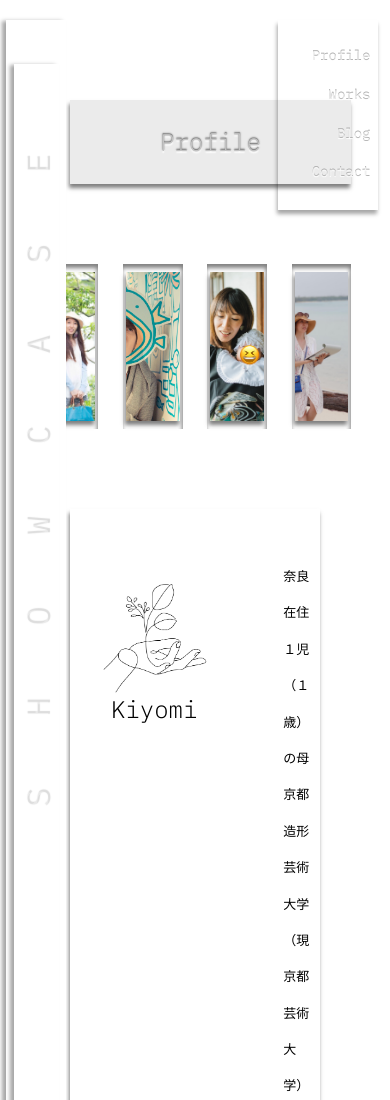
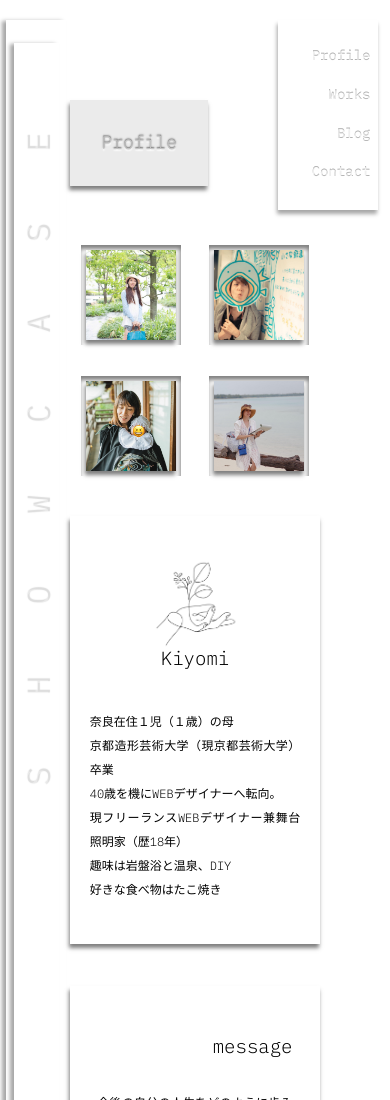
Before and after one commit to high5-stars/my-portfolio.github.io, a plain HTML site: page profile.html in a window 390 px wide. Shown: the top 1100 px of the page. Drawn offline with Linux system fonts and the light colour scheme; some packages are replaced by stand-ins of ours.

Commit message:
Add files via upload

```diff
--- a/css/style-profile.css
+++ b/css/style-profile.css
@@ -54,22 +54,22 @@ body{
 .home{
   display: flex;
   width: 100%;
-
-
+  position: relative;
 }
 aside{
   width: 10%;
   background-color: white;
+  z-index: 1;
 }
 .main {
   width: 80%;
-  background-color: white;
-
+  background-color: transparent;
+ z-index: 2;
  }
 nav{
   width:10% ;
   background-color:white;
-
+  z-index: 3;
  }
 
 /* 左側タイトル */
@@ -172,6 +172,7 @@ nav{
 .main{
 display: flex;
 flex-direction: column;
+background-color:transparent;
 }
 h1{
 width: max-content;
@@ -190,11 +191,12 @@ margin-top:100px
   justify-content: center;
   gap:8%;
   margin-top: 80px;
+
 }
 .outer{
   width: 165px;
   height: 165px;
-  background-color: white;
+  background-color:white;
   display: flex;
   justify-content: center;
   align-items: center;
@@ -222,7 +224,7 @@ object-fit: cover;
   display: flex;
   flex-direction: column;
   align-items: center;
-  padding-top: 70px ;
+  padding-top: 7vh ;
   padding-left: 10%;
 }
 .name-container img{
@@ -244,23 +246,22 @@ h2{
  width: 80%;
  box-shadow: -1px 4px 4px rgba(0, 0, 0, 0.5);
  margin: 0 auto;/* 箱をセンタ0ーに */
- margin-top: 60px;
+ margin-top: 5vh;
  margin-bottom: 30px;
 }
 .message-container h2{
 text-align: right;
-padding:40px 10% ;
+padding:7vh 5vw ;
 }
 .message-container p{
-  padding: 10px 10% 50px ;
+  padding: 10px 5vw 10vh ;
   font-size: 13px;
   font-weight: 300;
   line-height: 2.8;
   letter-spacing: 13%;
+  text-align: justify;
 }
-.top-container{
-  min-height: 100vh;
-}
+
 .button {
   display: inline-block;
   width: max-content;
@@ -284,7 +285,70 @@ padding:40px 10% ;
   transform: translateX(-1px) translateY(1px) ;
   box-shadow: -0.5px 1px 2px  rgba(0, 0, 0, 0.5);
 }
+.top-container{
+  height: auto;
+}
+@media(max-width:1500px){
+.picture-container{
+  gap:6%;
+}
+.outer{
+  width: 14%;
+  min-width:145px;
+  height: auto;
+  aspect-ratio: 1/1;
+}
+.profile-container{
+  width: 90%;
+}
+.message-container{
+  width: 90%;
+}
+h1{
+  margin-left: 4vw;
+}
+}
 @media(max-width:1000px){
+  h1{
+    font-size: 22px;
+    padding: 30px 7vw;
+    margin-left: 8vw;
+   }
+.picture-container{
+ row-gap: 9vh; /* 🔥 列の間隔 */
+ column-gap: 10vw;
+display: grid;
+grid-template-columns: auto auto;
+justify-items: center;
+}
+.profile-container{
+  display: flex;
+ flex-direction: column;
+  margin-top: 10vh;
+  align-items: center;
+width: 80%;
+}
+.name-container{
+  padding-top: 5vh ;
+  padding-left: 0px;
+}
+.profile-container p{
+  line-height: 2.5;
+  padding: 5vh 7vw;
+}
+.outer{
+  width: 20vw;
+}
+.message-container{
+  width: 80%;
+}
+ .message-container h2{
+  padding:7vh 7vw ;
+ }
+ .message-container p{
+  padding: 10px 7vw 10vh ;
+   line-height: 2.5;
+ }
 /* ナビゲーションメニュー */
   .square-2{
   width: 15vw;
@@ -302,11 +366,26 @@ padding:40px 10% ;
   line-height: 2.2em;
   }
 }
-@media(max-width:600px){
+@media(max-width:665px){
+  .picture-container{
+  row-gap: 5vh; /* 🔥 列の間隔 */
+  column-gap: 8vw;
+  margin-top: 7vh;
+}
+.outer{
+  min-width:130px;
+}
+.profile-container{
+  margin-top: 6vh;
+}
+.button{
+  font-size: 13px;
+  padding: 10px 30px;
+}
   /* 左側タイトル */
   .outer-1{
   transform: rotate(270deg) translateY(10%); /* 270°回転しつつ左端寄せ */
-  height: 80px;
+  height: 70px;
   }
   .large-text{
   font-size:32px ;
@@ -330,19 +409,60 @@ padding:40px 10% ;
   }
   }
 @media(max-width:450px){
+.picture-container{
+row-gap: 1vh; /* 🔥 列の間隔 */
+column-gap: 1vw;
+}
+.outer{
+width: 80%;
+min-width:100px;
+}
+.name-container img{
+  width: 90px;
+  height: 90px;
+}
+.profile-container{
+margin-top: 2vh;
+min-width: 220px;
+}
+.profile-container p{
+font-size: 12px;
+line-height: 2;
+padding: 5vh 5vw;
+text-align: justify;
+}
+.message-container{
+min-width: 220px;
+}
+ .message-container h2{
+padding:6vh 7vw 3vh;
+ }
+ .message-container p{
+padding: 10px 7vw 7vh ;
+ line-height: 2;
+ font-size: 12px
+ }
+ h1{
+font-size: 19px;
+padding:4vh 7vw;
+min-width: 120px;
+min-height: 40px;
+ }
+ h2{
+font-size: 20px;
+ }
 /* 左側タイトル */
 .outer-1{
 transform: rotate(270deg) translateY(10%); /* 270°回転しつつ左端寄せ */
 height: 60px;
 }
-   /* ページ下の余白 */
-  .under-container{
-  margin-bottom: 40%;
+}
+@media(max-width:390px){
+h1{
+ font-size: 18px;
+padding:4vh 8vw;
+ }
+ h2{
+font-size: 19px;
  }
 }
-  @media(max-width:390px){
-   /* ページ下の余白 */
-  .under-container{
-  margin-bottom:30%;
-  }
-  }
```
Lines whose indentation alone changed are shown as unchanged.
